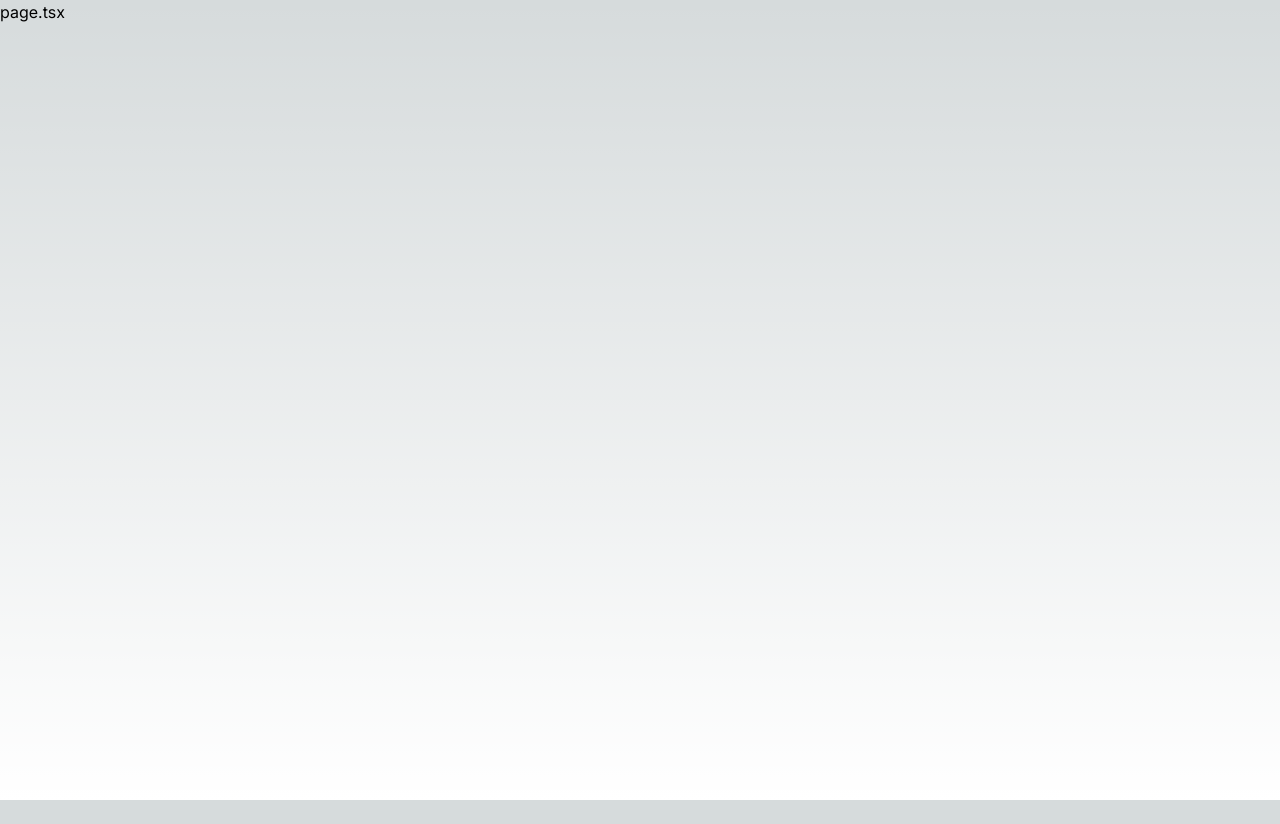
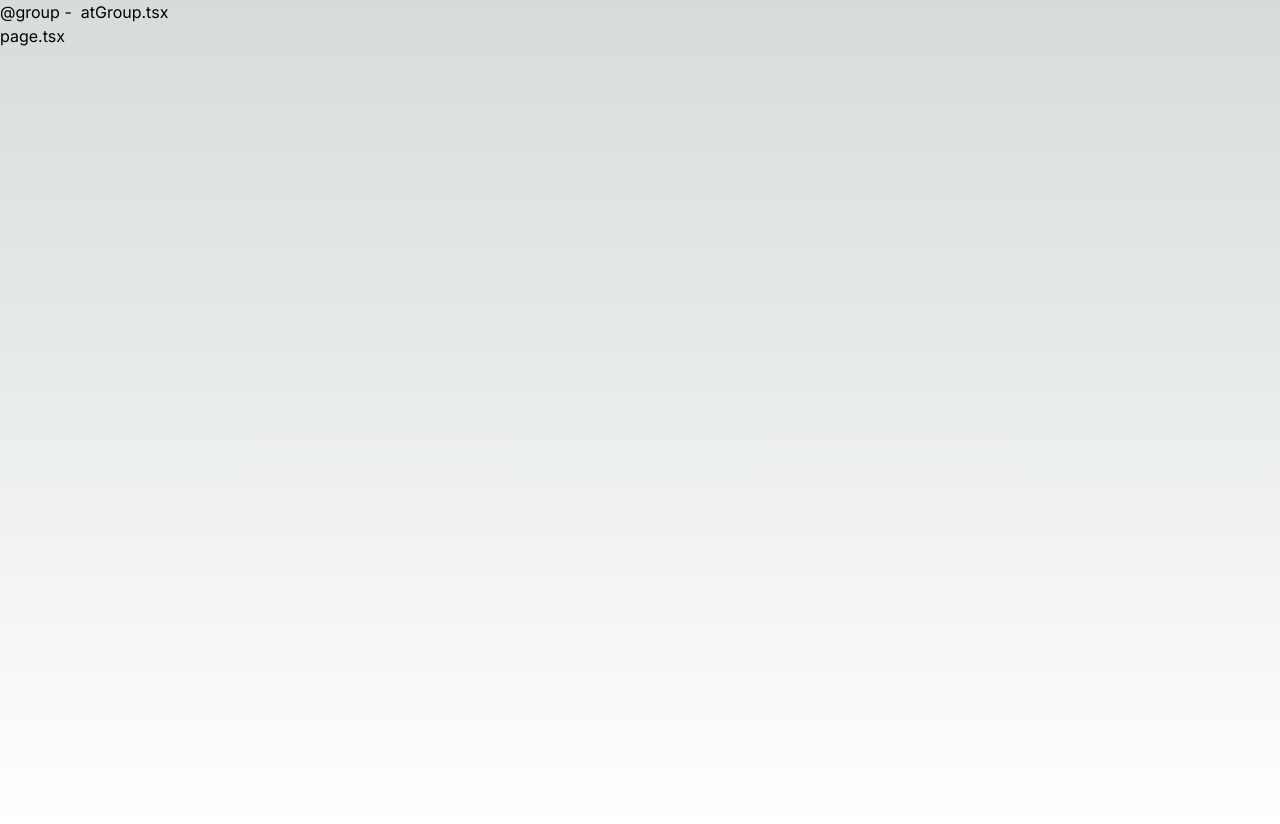
Before and after one commit to BTBMan/lottery-raffle-nextjs, a Next.js app: page / in a window 1280 px wide. Before the commit the page ends 800 px from the top, so only its background shows below. Built offline with nearby package versions, Linux system fonts and the light colour scheme.

Commit message:
wip: learning
Signed-off-by: BTBMan <1498118157@qq.com>

```diff
--- a/src/app/(group)/b/page.tsx
+++ b/src/app/(group)/b/page.tsx
@@ -4,6 +4,7 @@ export default function B() {
       <h1>
         (group)&nbsp;-&nbsp;
         b.tsx
+        =&gt; /b
       </h1>
     </main>
   )
--- /dev/null
+++ b/src/app/@group/c/page.tsx
@@ -0,0 +1,8 @@
+export default function AtGroupC() {
+  return (
+    <h1>
+      @group&nbsp;-&nbsp;
+      atGroupC.tsx
+    </h1>
+  )
+}
--- /dev/null
+++ b/src/app/@group/page.tsx
@@ -0,0 +1,8 @@
+export default function AtGroup() {
+  return (
+    <h1>
+      @group&nbsp;-&nbsp;
+      atGroup.tsx
+    </h1>
+  )
+}
--- a/src/app/[slug]/page.tsx
+++ b/src/app/[slug]/page.tsx
@@ -5,6 +5,8 @@ export default function Slug({ params }: { params: { slug: string } }) {
         [slug]&nbsp;-&nbsp;
         {params.slug}
         .tsx
+        =&gt;/
+        {params.slug}
       </h1>
     </main>
   )
--- a/src/app/a/page.tsx
+++ b/src/app/a/page.tsx
@@ -1,7 +1,7 @@
 export default function A() {
   return (
     <main className="min-h-screen">
-      <h1>a.tsx</h1>
+      <h1>a.tsx =&gt;/a</h1>
     </main>
   )
 }
--- a/src/app/layout.tsx
+++ b/src/app/layout.tsx
@@ -11,12 +11,17 @@ export const metadata: Metadata = {
 
 export default function RootLayout({
   children,
+  group,
 }: Readonly<{
   children: React.ReactNode
+  group: React.ReactNode
 }>) {
   return (
     <html lang="en">
-      <body className={inter.className}>{children}</body>
+      <body className={inter.className}>
+        {group}
+        {children}
+      </body>
     </html>
   )
 }
```
